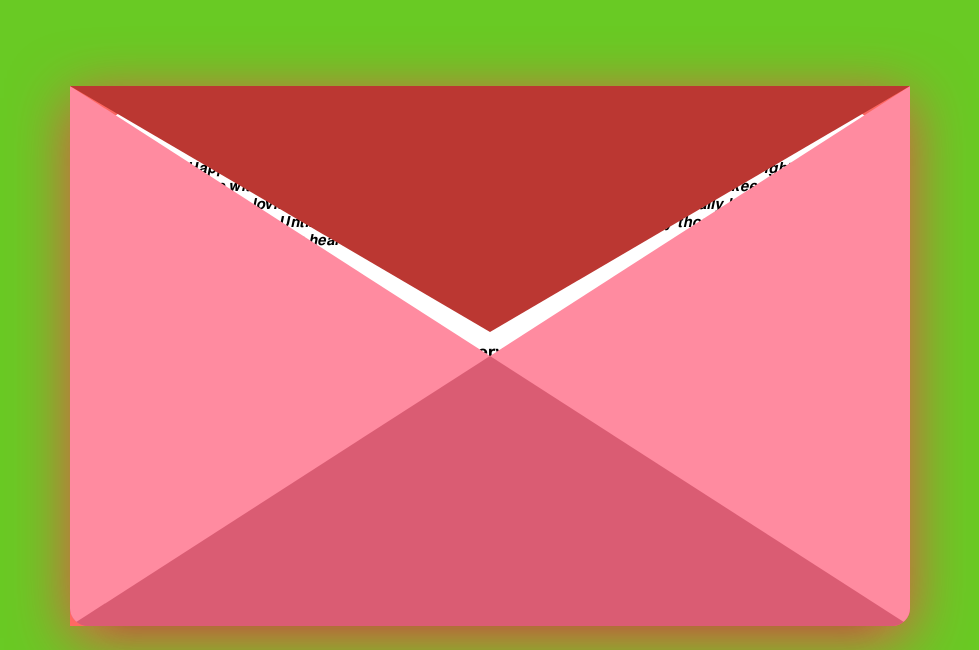
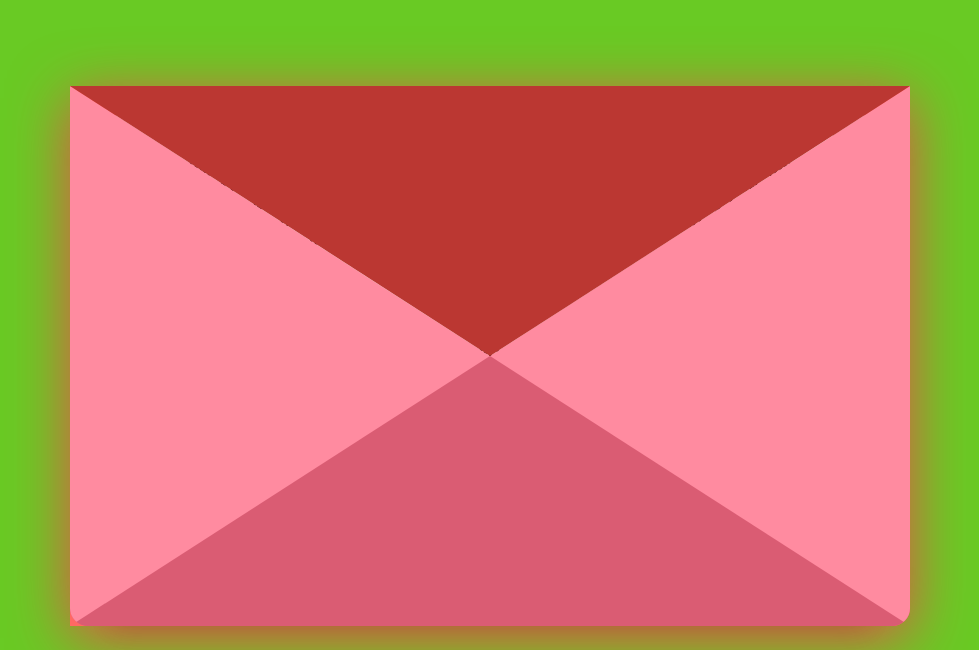
Before and after one commit to Lynx3124/valen-for-babu, a plain HTML site: page index.html in a window 1280 px wide. Shown: the part 150-800 px from the top of the page, without its empty margins (150-1129 px from the left). Drawn offline with nearby package versions, Linux system fonts and the light colour scheme.

Commit message:
Update index.css

```diff
--- a/index.css
+++ b/index.css
@@ -31,7 +31,7 @@ body {
 }
 
 .flap {
-    border-top: 246px solid #bb3732;
+    border-top: 270px solid #bb3732;
     border-left: 420px solid transparent;
     border-right: 420px solid transparent;
     border-bottom: 294px solid transparent;
```
